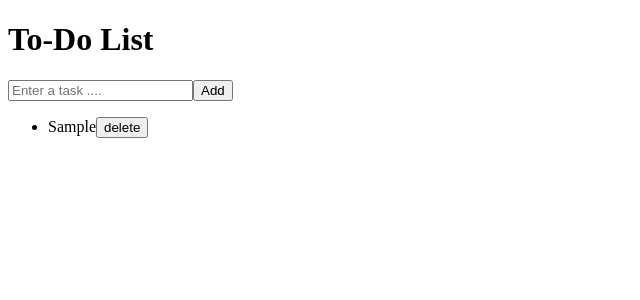
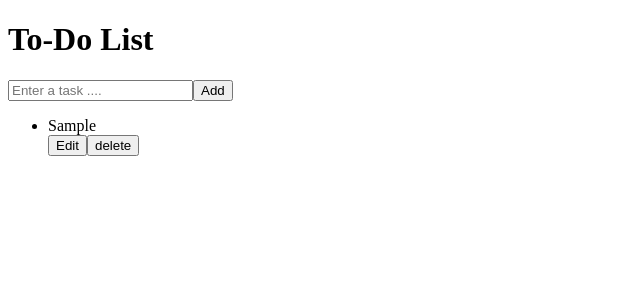
Before and after one commit to kunj-pandya/react-mini-projects, a React (Vite) app in the folder to-do-list/: page / in a window 1280 px wide. Both pictures are taken after typing "Sample" into the empty fields and a click on the button "Add". Shown: the top 300 px of the page, without its empty margins (0-640 px from the left). Built offline with nearby package versions, Linux system fonts and the light colour scheme.

Commit message:
impliment edit feature

```diff
--- a/to-do-list/src/App.jsx
+++ b/to-do-list/src/App.jsx
@@ -8,6 +8,9 @@ const App = () => {
 
     return saved ? JSON.parse(saved) : [];
   })
+
+  const [isEditing, setIsEditing] = useState(null); // stores the id of text that we are editing
+  const [editText, setEditText] = useState(""); // new text
 
   useEffect(() => {
     localStorage.setItem('todos', JSON.stringify(todos));
@@ -36,12 +39,25 @@ const App = () => {
     setTodos(todos.filter((todo) => todo.id !== id));
   };
 
+  const editTodo = (id, currentText) => {
+    setIsEditing(id);
+    setEditText(currentText);
+  }
+
+  const saveEdit = (id) => {
+    setTodos(todos.map((todo) => todo.id === id ? { ...todo, text: editText } : todo));
+
+    setIsEditing(null);
+    setEditText("");
+  };
+
   return (
     <di>
 
       <h1>To-Do List</h1>
 
       <div>
+
         <input
           type='text'
           placeholder='Enter a task ....'
@@ -49,19 +65,46 @@ const App = () => {
           onChange={(e) => setTask(e.target.value)}
           className="input-box"
         />
-        <button onClick={addTodo}>Add</button>
+
+        <button
+          onClick={addTodo}
+        >
+          Add
+        </button>
+
       </div>
 
-      <ul >
+      <ul>
+        {todos.length === 0 ? (
 
-        {todos.length === 0 ? (
           <p className="empty-text">No tasks yet</p>
+
         ) : (
+
           todos.map((todo) => (
 
             <li
               key={todo.id}
             >
+
+              {isEditing === todo.id ? (
+                <>
+
+                  <input
+                    type='text'
+                    value={editText}
+                    onChange={(e) => setEditText(e.target.value)}
+                  />
+
+                  <button
+                    onClick={() => saveEdit(todo.id)}
+                  >
+                    Save
+                  </button>
+
+                </>
+              ) : (
+                <>
                   <span
                     onClick={() => toggleComplete(todo.id)}
                     className={todo.completed ? "completed" : ""}
@@ -69,11 +112,24 @@ const App = () => {
                     {todo.text}
                   </span>
 
+                  <div>
+
+                    <button
+                      onClick={() => editTodo(todo.id, todo.text)}
+                    >
+                      Edit
+                    </button>
+
                     <button
                       onClick={() => deleteTodo(todo.id)}
                     >
                       delete
                     </button>
+                  </div>
+                </>
+              )}
+
+
 
             </li>
           ))
```
Lines whose indentation alone changed are shown as unchanged.
